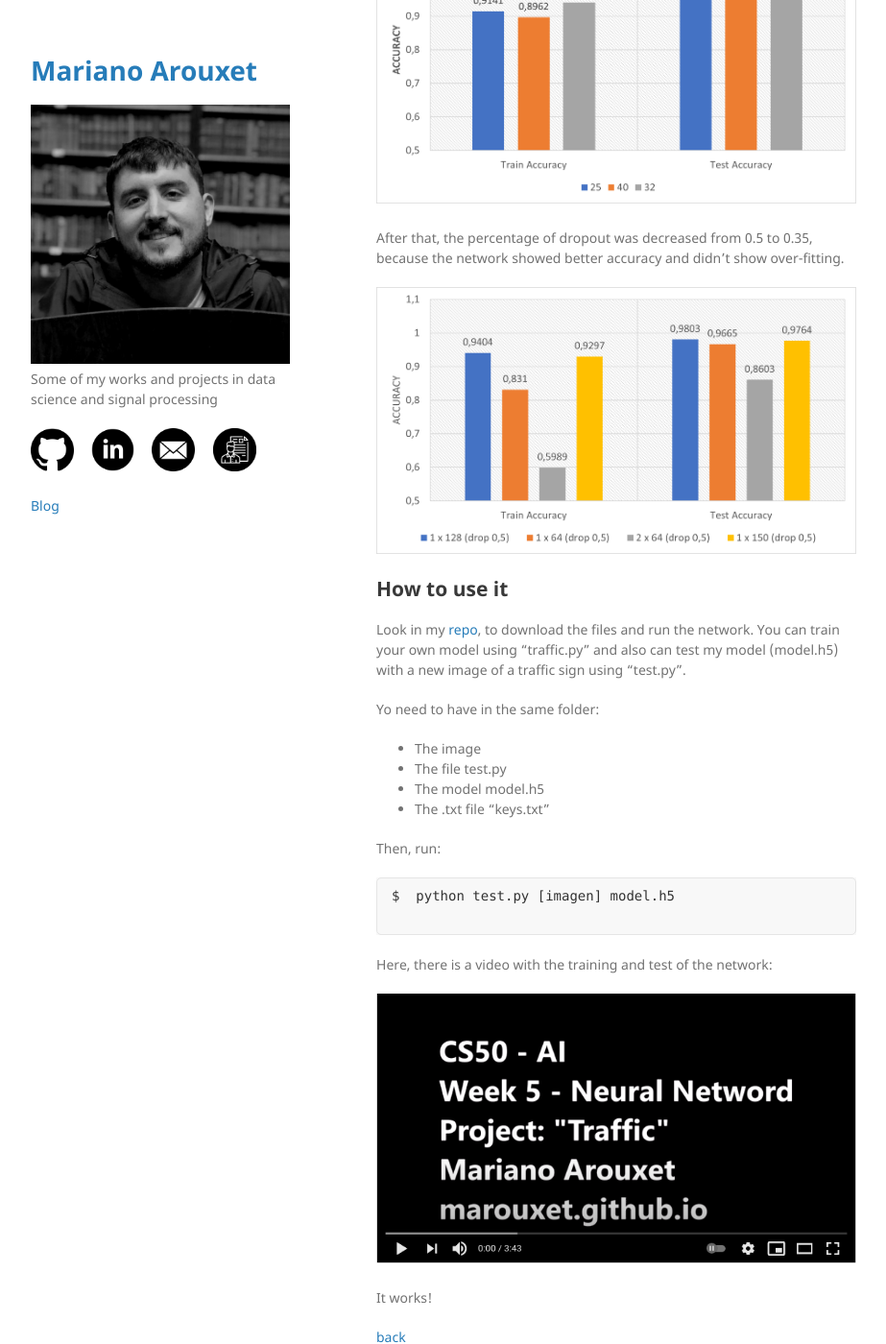
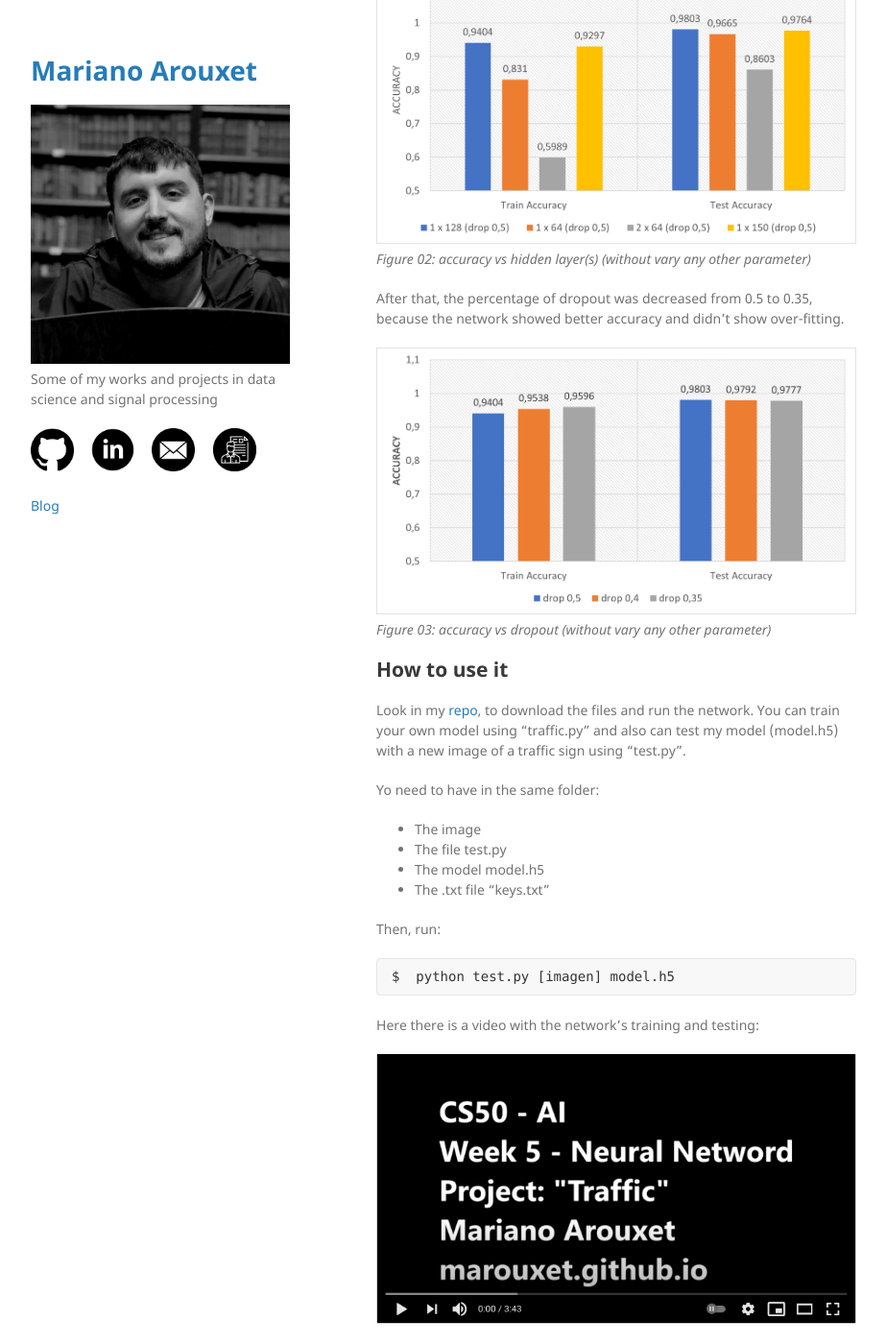
Before and after one commit to Marouxet/marouxet.github.io, a Jekyll site: the page built from cs50-traffic.md, in a window 1280 px wide and 1400 px high, scrolled down 1172 px. Shown: the whole window at 96% size, without its empty margins (178-1101 px from the left). Built offline with Jekyll 4.4.1, drawn with Linux system fonts in a browser that asks for light colours; our own code applies the rules of GitHub Pages for plain Markdown files; some of the changed text lies outside the part shown.

Commit message:
neural network

````diff
--- a/cs50-traffic.md
+++ b/cs50-traffic.md
@@ -27,15 +27,17 @@ Several test were done to define some hyperparameters with the objective of incr
 First, the size of the CONV2D layer was tested: between 2x2, 3x3 and 5x5 pixels. The last option had the greatest accuracy(0.940 and 0.980)
 
 ![Figura1](./assets/img/Imagen1.png)
+_Figure 01: accuracy vs kernel size in CONV2D layer (without vary any other parameter)_
 
 Then, several hidden layer were tested. Starting with one layer of 128 neurons, then testing  with two layers (it showed very poor accuracy, maybe due to the relatively small size of the dataset). Finally, one layer of 150 neurons was chosen.
 
-![Figura2](./assets/img/Imagen2.png)
+![Figura2](./assets/img/Imagen3.png)
+_Figure 02: accuracy vs hidden layer(s) (without vary any other parameter)_
 
 After that, the percentage of dropout was decreased from 0.5 to 0.35, because the network showed better accuracy and didn’t show over-fitting.
 
-![Figura3](./assets/img/Imagen3.png)
-
+![Figura3](./assets/img/Imagen4.png)
+_Figure 03: accuracy vs dropout (without vary any other parameter)_
 
 ## How to use it
 
@@ -53,10 +55,9 @@ Then, run:
 
 ```
 $  python test.py [imagen] model.h5
-
 ```
 
-Here, there is a video with the training and test of the network:
+Here there is a video with the network's training and testing:
 
 [![IMAGE ALT TEXT](./assets/img/youtube.png)](https://www.youtube.com/watch?v=tZhdILlUHRY&t=14s "Neural Network - Mariano Arouxet")
 
````
